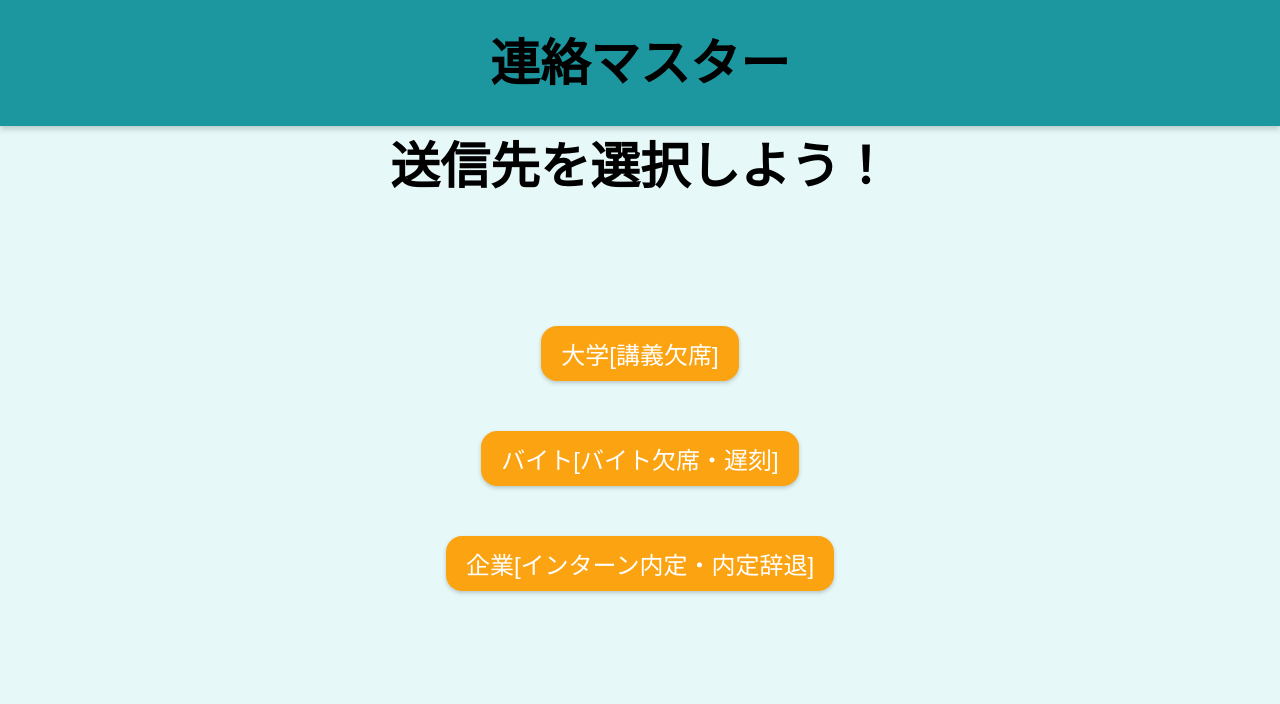
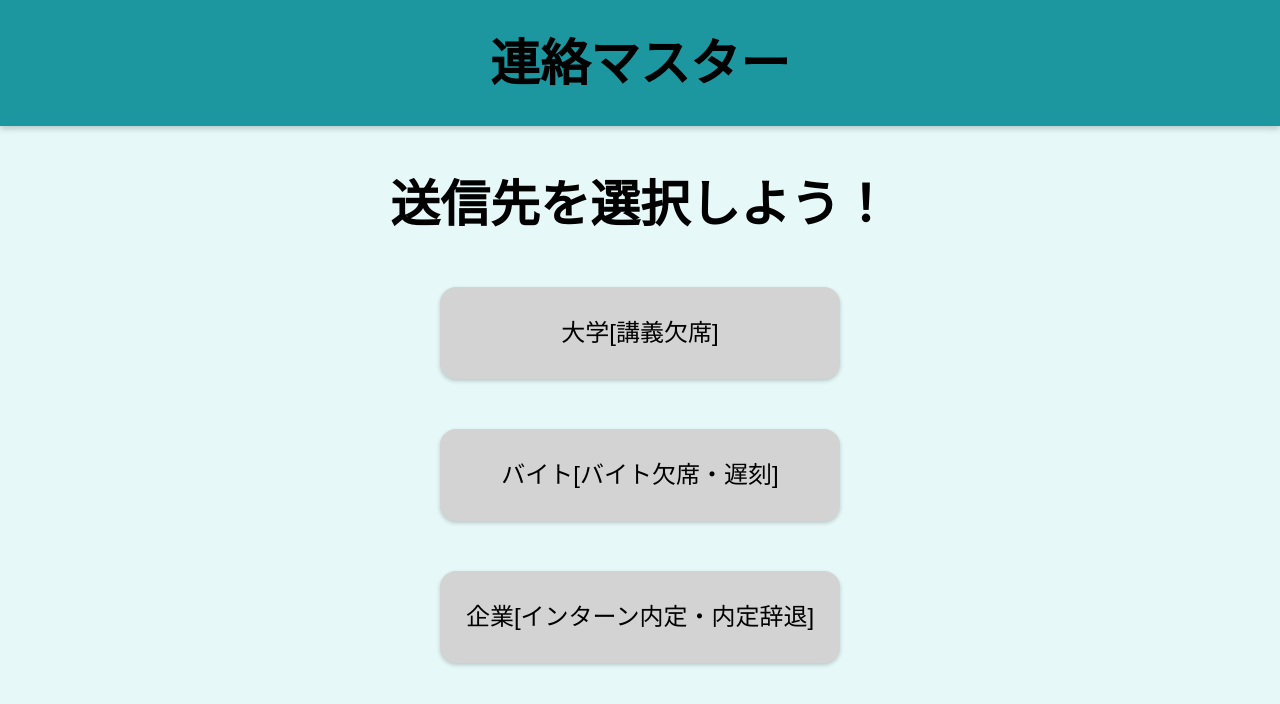
Before and after one commit to yusei53/ASAP, a React (Create React App) app: page / in a window 1280 px wide. Shown: the top 704 px of the page. Built offline with nearby package versions, Linux system fonts and the light colour scheme.

Commit message:
レスポンシブ対応

```diff
--- a/src/components/WelcomePage.jsx
+++ b/src/components/WelcomePage.jsx
@@ -94,6 +94,11 @@ const Text = styled.div`
   font-size: 50px;
   font-weight: bold;
   text-align: center;
+  margin-top: 3%;
+  @media (max-width: 768px) {
+    margin-top: 10%;
+    font-size: 35px;
+  }
 `;
 
 const Container = styled.div`
@@ -102,10 +107,13 @@ const Container = styled.div`
 
 const ButtonContainer = styled.div`
   margin: 0 auto;
-  margin-top: 10%;
+  margin-top: 4%;
   display: grid;
   grid-template-columns: repeat(auto-fit, minmax(1fr));
   gap: 50px;
+  @media (max-width: 768px) {
+    margin-top: 7%;
+  }
 `;
 
 const StyledLink = styled(Link)`
@@ -114,8 +122,9 @@ const StyledLink = styled(Link)`
 `;
 
 const Button = styled.button`
-  background-color: #fca311;
-  color: #fff;
+  width: 400px;
+  background-color: #d3d3d3;
+  color: black;
   padding: 10px 20px;
   border: none;
   border-radius: 16px;
@@ -123,11 +132,17 @@ const Button = styled.button`
   cursor: pointer;
   transition: background-color 0.3s;
   position: relative;
+  line-height: 3;
   z-index: 1;
   box-shadow: 0 2px 4px rgba(0, 0, 0, 0.2);
 
   &:hover {
     background-color: #ff7c03;
+  }
+
+  @media (max-width: 768px) {
+    width: 333px;
+    font-size: 18px;
   }
 `;
 
```
